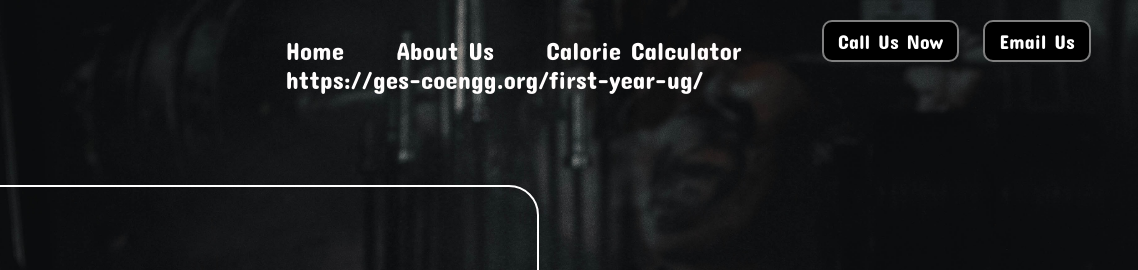
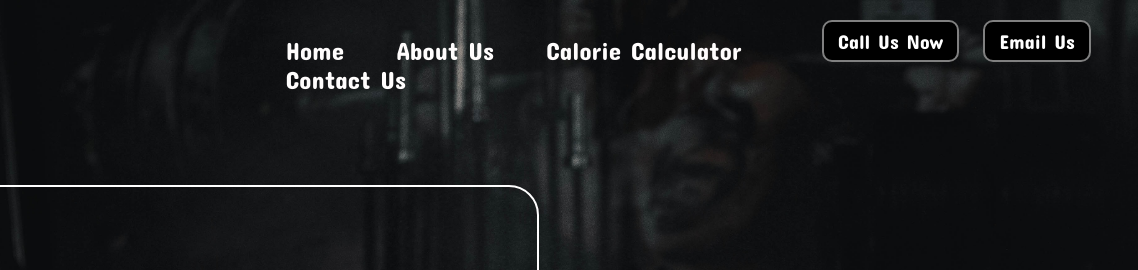
Before and after one commit to izelxD/website.., a plain HTML site: page index.html in a window 1280 px wide. Shown: the top 270 px of the page, 142-1280 px from the left. Drawn offline with Linux system fonts and the light colour scheme.

Commit message:
Update index.html

```diff
--- a/index.html
+++ b/index.html
@@ -121,7 +121,7 @@
                 <li><a href="index.html" class="active">Home </a></li>
                 <li><a href="#">About Us </a></li>
                 <li><a href="https://www.calculator.net/calorie-calculator.html">Calorie Calculator</a></li>
-                <li><a href="">https://ges-coengg.org/first-year-ug/ </a></li>
+                <li><a href="https://ges-coengg.org/first-year-ug">Contact Us</a></li>
             </ul>
         </div>
 
```
